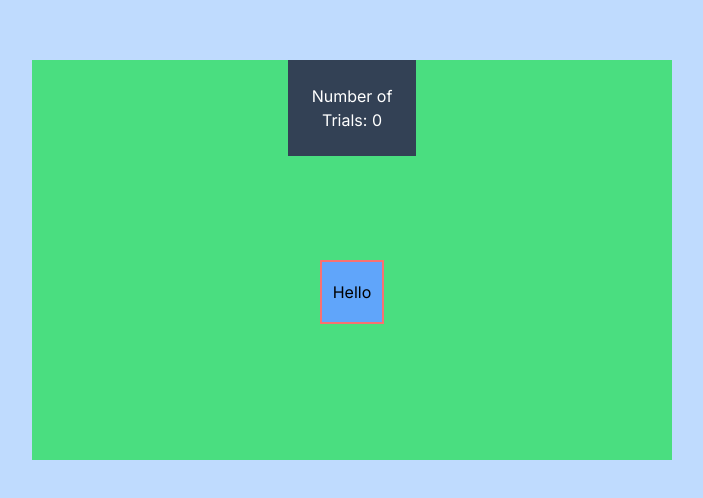
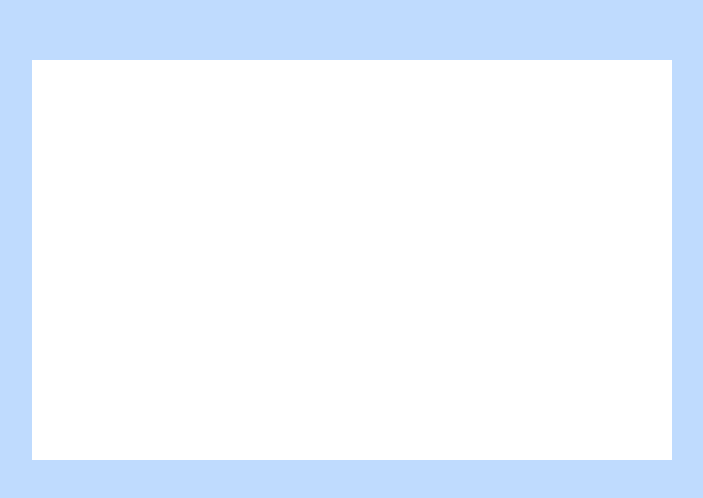
Before and after one commit to skeetercathcart/cs470_s24, a Next.js app: page / in a window 1280 px wide. Shown: the part 140-638 px from the top of the page, without its empty margins (288-991 px from the left). Built offline with nearby package versions, Linux system fonts and the light colour scheme.

Commit message:
hardest code you ever seen

```diff
--- a/app/components/ResetButton.tsx
+++ b/app/components/ResetButton.tsx
@@ -5,82 +5,95 @@ import { useState, useEffect } from "react";
 type Target = {
     css: String;
     Side: String;
-    Distance: String;
-    Size: String;
+    Distance: number;
+    Size: number;
 }
 
-export default function ResetButton(props) {
+export default function ResetButton() {
 
     const [count, setCount] = useState(0)
+    const [initializer, setInitializer] = useState(0)
     const [showReset, Reset] = useState(true)
-    const [startTime, addStartTime] = useState<Number[]>([]) // Logs the time when the center button is clicked
-    const [buttonTime, addButtonTime] = useState<Number[]>([]) // Logs the time the target is clicked
-    const [buttonSide, addButtonSide] = useState<String[]>([])
-    const [buttonDistance, addButtonDistance] = useState<String[]>([])
-    const [buttonSize, addButtonSize] = useState<String[]>([])
-    const [totalTime, addTotalTime] = useState<Number[]>([])
+    const [startTime, addStartTime] = useState<number[]>([]) // Logs the time when the center button is clicked
+    const [buttonTime, addButtonTime] = useState<number[]>([]) // Logs the time the target is clicked
+    const [buttonSide, addButtonSide] = useState<String[]>([]) // Logs the size of the target when it is clicked
+    const [buttonDistance, addButtonDistance] = useState<number[]>([]) // Logs the distance from the center to the target when clicked
+    const [buttonSize, addButtonSize] = useState<number[]>([]) // Logs the size of the target when clicked
+    const [totalTime, addTotalTime] = useState<number[]>([])
 
 
     function logStartTime() {
-        startTime.forEach(function(Element) {console.log(Element)})
-        console.log("Array length = " + startTime.length)
-        console.log(JSON.stringify(buttonNames[count]))
+
+        console.log("Start Time: " + JSON.stringify(startTime))
+
     }
 
-    const Button1: Target = {css: 'relative w-16 h-16 bg-red-500 right-96 top-1/2',  Side: 'Left', Distance: '96', Size: '16'}
-    const Button2: Target = {css: 'relative w-16 h-16 bg-red-500 -right-96 top-1/2', Side: 'Right', Distance: '96', Size: '16'}
+    function logButtonTime() {
 
-    const Button3: Target = {css: 'relative w-32 h-32 bg-red-500 right-96 top-1/2',  Side: 'Left', Distance: '96', Size: '32'}
-    const Button4: Target = {css: 'relative w-32 h-32 bg-red-500 -right-96 top-1/2', Side: 'Right', Distance: '96', Size: '32'}
+        console.log("Button Time: " + JSON.stringify(buttonTime))
 
-    const Button5: Target = {css: 'relative w-48 h-48 bg-red-500 right-96 top-1/2',  Side: 'Left', Distance: '96', Size: '48'}
-    const Button6: Target = {css: 'relative w-48 h-48 bg-red-500 -right-96 top-1/2', Side: 'Right', Distance: '96', Size: '48'}
+    }
 
-    const Button7: Target = {css: 'relative w-64 h-64 bg-red-500 right-96 top-1/2',  Side: 'Left', Distance: '96', Size: '64'}
-    const Button8: Target = {css: 'relative w-64 h-64 bg-red-500 -right-96 top-1/2', Side: 'Right', Distance: '96', Size: '64'}
+    function logTotalTime() {
 
-    const Button9: Target = {css: 'relative w-16 h-16 bg-red-500 right-40 top-1/2',   Side: 'Left', Distance: '40', Size: '16'}
-    const Button10: Target = {css: 'relative w-16 h-16 bg-red-500 -right-40 top-1/2', Side: 'Right', Distance: '40', Size: '16'}
+        console.log("Total Time: " + JSON.stringify(totalTime))
 
-    const Button11: Target = {css: 'relative w-32 h-32 bg-red-500 right-40 top-1/2',  Side: 'Left', Distance: '40', Size: '32'}
-    const Button12: Target = {css: 'relative w-32 h-32 bg-red-500 -right-40 top-1/2', Side: 'Right', Distance: '40', Size: '32'}
+    }
 
-    const Button13: Target = {css: 'relative w-48 h-48 bg-red-500 right-40 top-1/2',  Side: 'Left', Distance: '40', Size: '48'}
-    const Button14: Target = {css: 'relative w-48 h-48 bg-red-500 -right-40 top-1/2', Side: 'Right', Distance: '40', Size: '48'}
+    const Button1: Target = {css: 'relative w-16 h-16 bg-red-500 right-96 top-1/2',  Side: 'Left',  Distance: 96, Size: 16}
+    const Button2: Target = {css: 'relative w-16 h-16 bg-red-500 -right-96 top-1/2', Side: 'Right', Distance: 96, Size: 16}
 
-    const Button15: Target = {css: 'relative w-64 h-64 bg-red-500 right-40 top-1/2',  Side: 'Left', Distance: '40', Size: '64'}
-    const Button16: Target = {css: 'relative w-64 h-64 bg-red-500 -right-40 top-1/2', Side: 'Right', Distance: '40', Size: '64'}
+    const Button3: Target = {css: 'relative w-32 h-32 bg-red-500 right-96 top-1/2',  Side: 'Left',  Distance: 96, Size: 32}
+    const Button4: Target = {css: 'relative w-32 h-32 bg-red-500 -right-96 top-1/2', Side: 'Right', Distance: 96, Size: 32}
 
-    const Button17: Target = {css: 'relative w-16 h-16 bg-red-500 right-56 top-1/2',  Side: 'Left', Distance: '56', Size: '16'}
-    const Button18: Target = {css: 'relative w-16 h-16 bg-red-500 -right-56 top-1/2', Side: 'Right', Distance: '56', Size: '16'}
+    const Button5: Target = {css: 'relative w-48 h-48 bg-red-500 right-96 top-1/2',  Side: 'Left',  Distance: 96, Size: 48}
+    const Button6: Target = {css: 'relative w-48 h-48 bg-red-500 -right-96 top-1/2', Side: 'Right', Distance: 96, Size: 48}
 
-    const Button19: Target = {css: 'relative w-32 h-32 bg-red-500 right-56 top-1/2',  Side: 'Left', Distance: '56', Size: '32'}
-    const Button20: Target = {css: 'relative w-32 h-32 bg-red-500 -right-56 top-1/2', Side: 'Right', Distance: '56', Size: '32'}
+    const Button7: Target = {css: 'relative w-64 h-64 bg-red-500 right-96 top-1/2',  Side: 'Left',  Distance: 96, Size: 64}
+    const Button8: Target = {css: 'relative w-64 h-64 bg-red-500 -right-96 top-1/2', Side: 'Right', Distance: 96, Size: 64}
 
-    const Button21: Target = {css: 'relative w-48 h-48 bg-red-500 right-56 top-1/2',  Side: 'Left', Distance: '56', Size: '48'}
-    const Button22: Target = {css: 'relative w-48 h-48 bg-red-500 -right-56 top-1/2', Side: 'Right', Distance: '56', Size: '48'}
+    const Button9: Target = {css: 'relative w-16 h-16 bg-red-500 right-40 top-1/2',   Side: 'Left',  Distance: 40, Size: 16}
+    const Button10: Target = {css: 'relative w-16 h-16 bg-red-500 -right-40 top-1/2', Side: 'Right', Distance: 40, Size: 16}
 
-    const Button23: Target = {css: 'relative w-64 h-64 bg-red-500 right-56 top-1/2',  Side: 'Left', Distance: '56', Size: '64'}
-    const Button24: Target = {css: 'relative w-64 h-64 bg-red-500 -right-56 top-1/2', Side: 'Right', Distance: '56', Size: '64'}
+    const Button11: Target = {css: 'relative w-32 h-32 bg-red-500 right-40 top-1/2',  Side: 'Left',  Distance: 40, Size: 32}
+    const Button12: Target = {css: 'relative w-32 h-32 bg-red-500 -right-40 top-1/2', Side: 'Right', Distance: 40, Size: 32}
 
-    const Button25: Target = {css: 'relative w-16 h-16 bg-red-500 right-72 top-1/2',  Side: 'Left', Distance: '72', Size: '16'}
-    const Button26: Target = {css: 'relative w-16 h-16 bg-red-500 -right-72 top-1/2', Side: 'Right', Distance: '72', Size: '16'}
+    const Button13: Target = {css: 'relative w-48 h-48 bg-red-500 right-40 top-1/2',  Side: 'Left',  Distance: 40, Size: 48}
+    const Button14: Target = {css: 'relative w-48 h-48 bg-red-500 -right-40 top-1/2', Side: 'Right', Distance: 40, Size: 48}
 
-    const Button27: Target = {css: 'relative w-32 h-32 bg-red-500 right-72 top-1/2',  Side: 'Left', Distance: '72', Size: '32'}
-    const Button28: Target = {css: 'relative w-32 h-32 bg-red-500 -right-72 top-1/2', Side: 'Right', Distance: '72', Size: '32'}
+    const Button15: Target = {css: 'relative w-64 h-64 bg-red-500 right-40 top-1/2',  Side: 'Left',  Distance: 40, Size: 64}
+    const Button16: Target = {css: 'relative w-64 h-64 bg-red-500 -right-40 top-1/2', Side: 'Right', Distance: 40, Size: 64}
 
-    const Button29: Target = {css: 'relative w-48 h-48 bg-red-500 right-72 top-1/2',  Side: 'Left', Distance: '72', Size: '48'}
-    const Button30: Target = {css: 'relative w-48 h-48 bg-red-500 -right-72 top-1/2', Side: 'Right', Distance: '72', Size: '48'}
+    const Button17: Target = {css: 'relative w-16 h-16 bg-red-500 right-56 top-1/2',  Side: 'Left',  Distance: 56, Size: 16}
+    const Button18: Target = {css: 'relative w-16 h-16 bg-red-500 -right-56 top-1/2', Side: 'Right', Distance: 56, Size: 16}
 
-    const Button31: Target = {css: 'relative w-64 h-64 bg-red-500 right-72 top-1/2',  Side: 'Left', Distance: '72', Size: '64'}
-    const Button32: Target = {css: 'relative w-64 h-64 bg-red-500 -right-72 top-1/2', Side: 'Right', Distance: '72', Size: '64'}
+    const Button19: Target = {css: 'relative w-32 h-32 bg-red-500 right-56 top-1/2',  Side: 'Left',  Distance: 56, Size: 32}
+    const Button20: Target = {css: 'relative w-32 h-32 bg-red-500 -right-56 top-1/2', Side: 'Right', Distance: 56, Size: 32}
+
+    const Button21: Target = {css: 'relative w-48 h-48 bg-red-500 right-56 top-1/2',  Side: 'Left',  Distance: 56, Size: 48}
+    const Button22: Target = {css: 'relative w-48 h-48 bg-red-500 -right-56 top-1/2', Side: 'Right', Distance: 56, Size: 48}
+
+    const Button23: Target = {css: 'relative w-64 h-64 bg-red-500 right-56 top-1/2',  Side: 'Left',  Distance: 56, Size: 64}
+    const Button24: Target = {css: 'relative w-64 h-64 bg-red-500 -right-56 top-1/2', Side: 'Right', Distance: 56, Size: 64}
+
+    const Button25: Target = {css: 'relative w-16 h-16 bg-red-500 right-72 top-1/2',  Side: 'Left',  Distance: 72, Size: 16}
+    const Button26: Target = {css: 'relative w-16 h-16 bg-red-500 -right-72 top-1/2', Side: 'Right', Distance: 72, Size: 16}
+
+    const Button27: Target = {css: 'relative w-32 h-32 bg-red-500 right-72 top-1/2',  Side: 'Left',  Distance: 72, Size: 32}
+    const Button28: Target = {css: 'relative w-32 h-32 bg-red-500 -right-72 top-1/2', Side: 'Right', Distance: 72, Size: 32}
+
+    const Button29: Target = {css: 'relative w-48 h-48 bg-red-500 right-72 top-1/2',  Side: 'Left',  Distance: 72, Size: 48}
+    const Button30: Target = {css: 'relative w-48 h-48 bg-red-500 -right-72 top-1/2', Side: 'Right', Distance: 72, Size: 48}
+
+    const Button31: Target = {css: 'relative w-64 h-64 bg-red-500 right-72 top-1/2',  Side: 'Left',  Distance: 72, Size: 64}
+    const Button32: Target = {css: 'relative w-64 h-64 bg-red-500 -right-72 top-1/2', Side: 'Right', Distance: 72, Size: 64}
 
 
-    //                  Left Side Right Side
     let buttonNames =   [Button1, Button2, Button3, Button4, Button5, Button6, Button7, Button8,
                          Button9, Button10, Button11, Button12, Button13, Button14, Button15, Button16,
                          Button17, Button18, Button19, Button20, Button21, Button22, Button23, Button24,
                          Button25, Button26, Button27, Button28, Button29, Button30, Button31, Button32]
+ //   1,2 accidentally redacted, see above
  //                        'relative w-32 h-32 bg-red-500 right-96 top-1/2', 'relative w-32 h-32 bg-red-500 -right-96 top-1/2',
  //                        'relative w-48 h-48 bg-red-500 right-96 top-1/2', 'relative w-48 h-48 bg-red-500 -right-96 top-1/2',
  //                        'relative w-64 h-64 bg-red-500 right-96 top-1/2', 'relative w-64 h-64 bg-red-500 -right-96 top-1/2',
@@ -114,16 +127,24 @@ export default function ResetButton(props) {
     return (
 
     <div className = 'flex absolute w-1/2 h-1/2 top-1/4 left-1/4 justify-center bg-green-400'>
-        <div className = 'flex absolute w-32 h-24 bg-slate-700 text-white items-center text-center justify-center'>Number of Trials: {count}</div>
-        {count < 5 && <button onClick = {() => {Reset(false); logStartTime(); addStartTime([...startTime, Date.now()])}} className = {showReset == true ? 'absolute w-16 h-16 border-2 border-red-400 bg-blue-400 justify-center text-center items-center top-1/2':'hidden' }>Hello</button>}
-        {count < 5 && <button onClick = {() => {setCount(count + 1); Reset(true);
+        {count < 10 && <div className = 'flex absolute w-32 h-24 bg-slate-700 text-white items-center text-center justify-center'>Number of Trials: {count}</div> }
+        {initializer == 0 && <button className = 'absolute w-full h-full bg-white z-50' onClick={() => {addStartTime([...startTime, Date.now()]); addButtonTime([...buttonTime, Date.now()]); setInitializer(1); logTotalTime()}}> </button>}
+        {count < 10 && <button onClick = {() => {Reset(false); addStartTime([...startTime, Date.now()]); logStartTime(); }} className = {showReset == true ? 'absolute w-16 h-16 border-2 border-red-400 bg-blue-400 justify-center text-center items-center top-1/2':'hidden' }>Hello</button>}
+        {count < 10 && <button onClick = {() => {Reset(true);
                                   addButtonTime([...buttonTime, Date.now()]);
-                                  addTotalTime([...totalTime, buttonTime[count] as number - (startTime[count] as number)])
                                   addButtonSide([...buttonSide, buttonNames[count % 32].Side]);
                                   addButtonSize([...buttonSize, buttonNames[count % 32].Size]);
                                   addButtonDistance([...buttonDistance, buttonNames[count % 32].Distance]);
+                                  setCount(count + 1);
                                   }} className = {showReset == false ? `${buttonNames[count % 32].css}` : 'hidden'}>World</button> }
-    { count >= 5 && <div className = 'bg-white h-full w-full'>{JSON.stringify(totalTime)}</div>}
+    { count >= 10 &&
+    <div className = 'bg-white h-full w-full'>
+    <div>{"startTime: " + JSON.stringify(startTime)}</div>
+    <div>{"buttonTime: " + JSON.stringify(buttonTime)}</div>
+    <div>{"buttonSize: " + JSON.stringify(buttonSize)}</div>
+    <div>{"buttonDistance: " + JSON.stringify(buttonDistance)}</div>
+    <div>{"buttonSide: " + JSON.stringify(buttonSide)}</div>
+    </div>}
     </div>
 
     );
```
